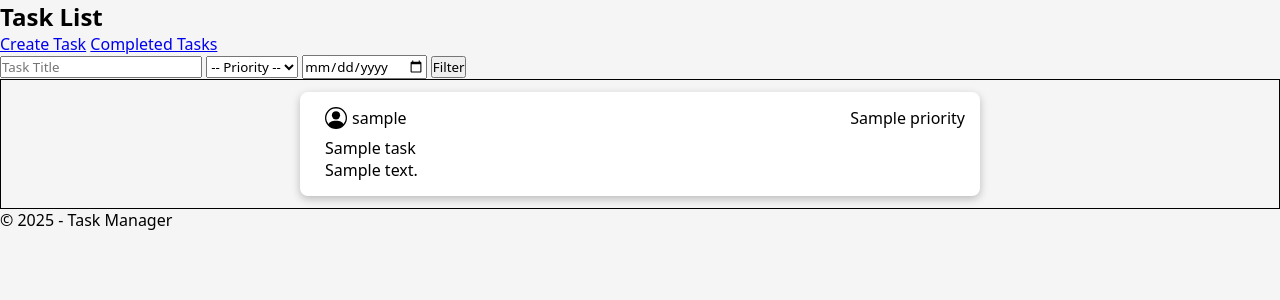
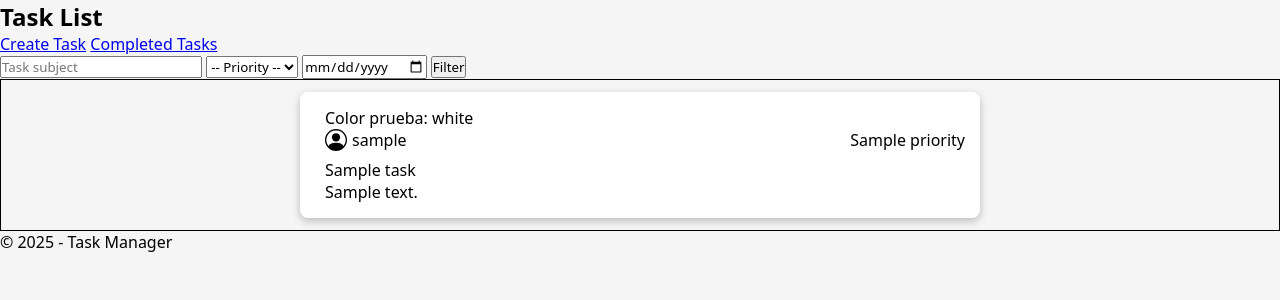
Before and after one commit to Bruno1084/Tecnicas_Integrador, a CodeIgniter 4 app: the page made by app/Views/Tasks/index.php in a window 1280 px wide. Shown: the part 69-369 px from the top of the page. Run offline with PHP 8.4 and a stand-in for CodeIgniter, Linux system fonts and the light colour scheme; the template is opened without the code that fills it: most values are stand-ins (such as "Sample title", 1, 10 or a date in 2020); data that the repository does not hold is empty; some libraries are stand-ins or nearby versions.

Commit message:
task filter now filters by subject too

```diff
--- a/app/Database/integrador_db.sql
+++ b/app/Database/integrador_db.sql
@@ -16,7 +16,7 @@ create table tasks(
     priority enum('alta', 'media', 'baja') not null,
     state enum('no iniciada', 'en proceso', 'completada') default 'no iniciada',
     reminderDate Date,
-    expirationDate Date,
+    expirationDate Date not null,
     color varchar(45) not null,
     idAutor int not null,
     primary key (id),
@@ -31,7 +31,7 @@ create table subtasks(
 	priority enum('alta', 'media', 'baja'),
     state enum('no iniciada', 'en proceso', 'completada') default 'no iniciada',
     reminderDate Date,
-    expirationDate Date,
+    expirationDate Date not null,
     comment varchar(500),
     idResponsible int,
     idTask int not null,
--- a/app/Views/Layout/TaskCardPreview.php
+++ b/app/Views/Layout/TaskCardPreview.php
@@ -1,31 +1,11 @@
-<?php
-$color = '';
-switch ($priority) {
-    case 'baja':
-        $color = '#9FF4CF';
-        break;
-
-    case 'media':
-        $color = '#A4E3FA';
-        break;
-
-    case 'alta':
-        $color = '#FFB6B9';
-        break;
-
-    default:
-        $color = "white";
-        break;
-}
-?>
-
 <style>
     .taskCardPreview--container {
         border-left: 10px solid <?= $color ?>;
     }
 </style>
 
-<a href="<?= base_url('tasks/'. $id .'/subtasks')?>" class="taskCardPreview--container">
+<a href="<?= base_url('tasks/' . $id . '/subtasks') ?>" class="taskCardPreview--container">
+    <p style="background-color: <?= $color ?>;">Color prueba: <?= $color ?></p>
     <div class="taskCardPreview-header--container">
         <div class="taskCardPreview-header-left">
             <img src="/img/person-circle.svg" alt="icon">
--- a/app/Views/Layout/TaskFilter.php
+++ b/app/Views/Layout/TaskFilter.php
@@ -1,6 +1,6 @@
 <div class="taskFilter--container">
     <form action="/tasks" method="get">
-        <input type="text" name="name" placeholder="Task Title">
+        <input type="text" name="subject" placeholder="Task subject">
         <select name="priority">
             <option value="">-- Priority --</option>
             <option value="alta">Alta</option>
--- a/app/Views/Tasks/index.php
+++ b/app/Views/Tasks/index.php
@@ -3,6 +3,22 @@
     'tasksScreen.css',
     'taskCardPreview.css'
 ]]) ?>
+
+<?php
+function getColorByPriority($priority)
+{
+    switch ($priority) {
+        case 'baja':
+            return '#9FF4CF';
+        case 'media':
+            return '#A4E3FA';
+        case 'alta':
+            return '#FFB6B9';
+        default:
+            return 'white';
+    }
+}
+?>
 
 <main>
     <h2>Task List</h2>
@@ -16,13 +32,14 @@
             <p>No hay tareas disponibles.</p>
         <?php else: ?>
             <?php foreach ($tasks as $task): ?>
+                <?php $color = getColorByPriority($task['priority'])?>
                 <?= view('/layout/TaskCardPreview', [
-                    'id'=> $task['id'],
+                    'id' => $task['id'],
                     'nickname' => $userNickname,
                     'subject' => $task['subject'],
                     'description' => $task['description'],
                     'priority' => $task['priority'],
-                    'color' => $task['color'],
+                    'color' => $color,
                 ]) ?>
             <?php endforeach; ?>
         <?php endif; ?>
```
Also changed, not shown: app/Controllers/TaskController.php (+4 -4 lines).
